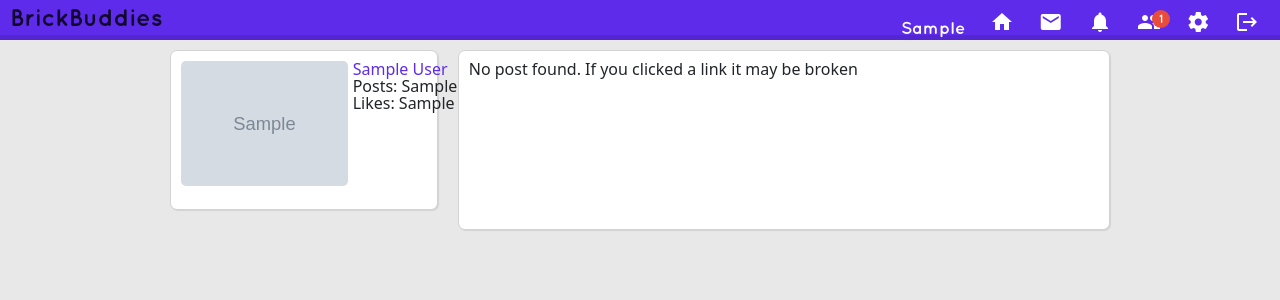
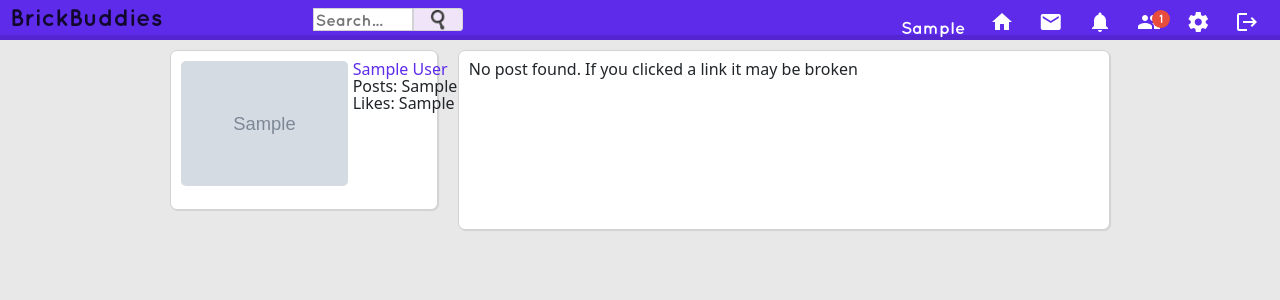
Before and after one commit to evagrean/social-network-website, a PHP site: page /post.php in a window 1280 px wide. Shown: the top 300 px of the page. Run offline with PHP 8.4, Linux system fonts and the light colour scheme; the visitor is signed in with stand-in values (Sample User, id 1); tables that the repository leaves empty or names only in its code hold one stand-in row (values such as "Sample post"); grey boxes marked "Sample" are stand-in pictures; data that the repository does not hold is empty.

Commit message:
Started to write Live Search logic: form setup and styling; adding getLiveSearchUsers() function js; created Live Search Ajax page

```diff
--- a/assets/CSS/styles.css
+++ b/assets/CSS/styles.css
@@ -625,6 +625,39 @@ border: 1px solid var(--border-color-boxes);
   margin: 0;
 }
 
+.search {
+  margin: 8px 0 0 150px;
+}
+
+.search #search_text_input {
+  border: thin solid var(--border-color-boxes);
+  float: left;
+  height: 23px;
+  outline: 0;
+  width: 100px;
+  border-top-right-radius: 0;
+  border-bottom-right-radius: 0;
+
+}
+
+.button_holder {
+  background-color: var(--primary-color-lightest);
+  border: thin solid var(--border-color-boxes);
+  cursor: pointer;
+  float: left;
+  height: 23px;
+  text-align: center;
+  width: 50px;
+  border-top-right-radius: 3px;
+  border-bottom-right-radius: 3px;
+
+}
+
+.button_holder img {
+  margin-top: 1px;
+  width: 20px;
+}
+
 
 
 
--- a/assets/js/brickbuddies.js
+++ b/assets/js/brickbuddies.js
@@ -1,4 +1,15 @@
 $(document).ready(function () {
+  // Search bar logic
+  $("#search_text_input").focus(function () {
+    if (window.matchMedia("(min-width: 800px)").matches) {
+      $(this).animate({ width: "250px" }, 500);
+    }
+  });
+
+  $(".button_holder").on("click", function () {
+    document.search_form.submit();
+  });
+
   // Button fo profile post
   $("#submit_profile_post").click(function () {
     $.ajax({
@@ -50,6 +61,25 @@ function getDropdownData(user, type) {
     });
   } else {
     $(".dropdown_data_window").html("");
-    $(".dropdown_data_window").css({ padding: "0px", height: "0px", border: none });
+    $(".dropdown_data_window").css({ padding: "0px", height: "0px", border: "none" });
   }
 }
+
+function getLiveSearchUsers(value, user) {
+  // AJAX call
+  $.post("includes/handlers/ajax_search.php", { query: value, userLoggedIn: user }, function (data) {
+    if ($(".search_results_footer_empty")[0]) {
+      $(".search_results_footer_empty").toggleClass("search_results_footer");
+      $(".search_results_footer_empty").toggleClass(".search_results_footer_empty");
+    }
+
+    $(".search_results").html(data);
+    $(".search_results_footer").html("<a href='search.php?q=" + value + "'>See All Results</a>");
+
+    if ((data = "")) {
+      $(".search_results_footer").html("");
+      $(".search_results_footer").toggleClass("search_results_footer_empty");
+      $(".search_results_footer").toggleClass("search_results_footer");
+    }
+  });
+}
--- a/includes/classes/Notification.php
+++ b/includes/classes/Notification.php
@@ -89,6 +89,7 @@ public function getNotifications($data, $limit) {
 
     $user_data_query = mysqli_query($this->connection, "SELECT * FROM users WHERE username='$user_from'");
     $user_data = mysqli_fetch_array($user_data_query);
+    echo $user_data;
 
      // Timeframe
      $date_time_now = date("Y-m-d H:i:s");
@@ -151,7 +152,7 @@ public function getNotifications($data, $limit) {
                         <div class='notificationsProfilePic'>
                           <img src='" . $user_data['profile_pic'] . "'>
                         </div>
-                        <p class='timestamp_smaller' id='grey'>" . $time_message . "</p>" . $row['message'] .  "
+                        <p class='timestamp_smaller' id='grey'>" . $time_message   . "</p>" . $row['message'] .  "
                         </div>
                       </a>";
   }
--- a/includes/header.php
+++ b/includes/header.php
@@ -55,6 +55,29 @@ if(isset($_SESSION['username'])) {
   <div class="top-bar">
     <div class="logo">
       <a href="index.php">BrickBuddies</a>
+    </div>
+
+    <div class="search">
+
+      <form action="search.php" method="GET" name="search_form">
+        <input type="text" onkeyup="getLieveSearchUsers(this.value), '<?php echo $userLoggedIn ?>')" name="q"
+          placeholder="Search..." autocomplete="off" id="search_text_input">
+
+        <div class="button_holder">
+          <img src="assets/images/icons/magnifying_glass.png" alt="magnifying glass">
+        </div>
+      </form>
+
+      <div class="search_results">
+
+      </div>
+
+      <div class="search_results_footer_empty">
+
+      </div>
+
+
+
     </div>
 
     <nav>
```
Also changed, not shown: includes/handlers/ajax_search.php (added, +8 -0 lines), assets/images/icons/magnifying_glass.png (added).
